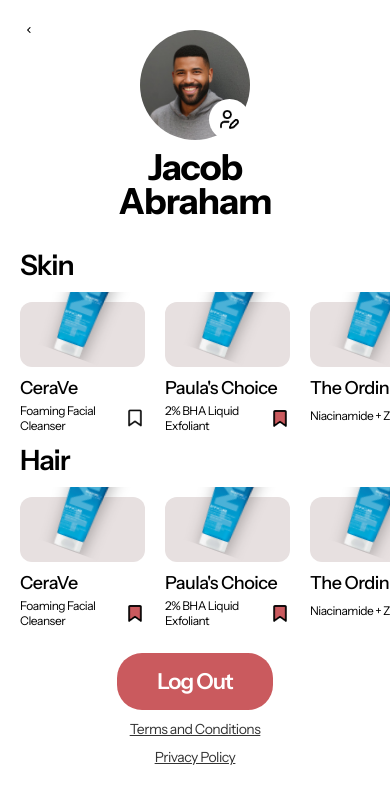
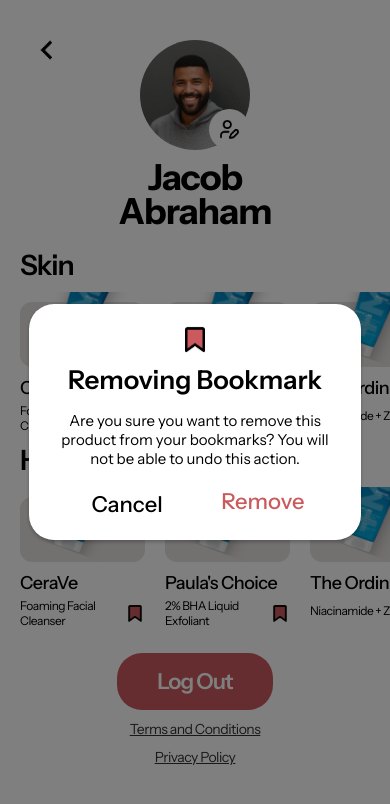
Before and after one commit to ashwin-333/mirror, a React Native app: screen /Profile in a window 390 px wide. Both pictures are taken after a click on the element 160 px from the left and 418 px from the top of the page. Shown: the top 804 px of the page. Built offline with nearby package versions, Linux system fonts and the light colour scheme.

Commit message:
bookmark confirmation

```diff
--- a/src/screens/ProfileScreen/ProfileScreen.tsx
+++ b/src/screens/ProfileScreen/ProfileScreen.tsx
@@ -9,6 +9,8 @@
   ScrollView,
   Platform,
   UIManager,
+  Modal,
+  LayoutAnimation,
 } from 'react-native';
 import { SafeAreaView } from 'react-native-safe-area-context';
 import { useNavigation } from '@react-navigation/native';
@@ -61,6 +63,42 @@
     1: true, 2: true, 3: true,
   });
 
+  // Confirmation modal states
+  const [modalVisible, setModalVisible] = useState(false);
+  const [currentProduct, setCurrentProduct] = useState<{section: 'skin' | 'hair', productId: number} | null>(null);
+
+  // Show confirmation modal
+  const showRemoveBookmarkModal = (section: 'skin' | 'hair', productId: number) => {
+    // Only show modal if bookmark is currently active
+    const isCurrentlyBookmarked = section === 'skin'
+      ? bookmarkedSkin[productId]
+      : bookmarkedHair[productId];
+
+    if (isCurrentlyBookmarked) {
+      LayoutAnimation.configureNext(LayoutAnimation.Presets.easeInEaseOut);
+      setCurrentProduct({ section, productId });
+      setModalVisible(true);
+    } else {
+      // If not bookmarked, just toggle directly (add bookmark)
+      toggleBookmark(section, productId);
+    }
+  };
+
+  // Confirm bookmark removal
+  const confirmRemoveBookmark = () => {
+    if (currentProduct) {
+      toggleBookmark(currentProduct.section, currentProduct.productId);
+    }
+    closeModal();
+  };
+
+  // Close modal
+  const closeModal = () => {
+    LayoutAnimation.configureNext(LayoutAnimation.Presets.easeInEaseOut);
+    setModalVisible(false);
+    setCurrentProduct(null);
+  };
+
   // Toggle bookmark
   const toggleBookmark = (section: 'skin' | 'hair', productId: number) => {
     if (section === 'skin') {
@@ -112,7 +150,7 @@
         <Text style={styles.productSubtext}>{product.subtext}</Text>
         <TouchableOpacity
           style={styles.bookmarkButton}
-          onPress={() => toggleBookmark(section, product.id)}
+          onPress={() => showRemoveBookmarkModal(section, product.id)}
         >
           <Image
             source={
@@ -210,11 +248,51 @@
           <Text style={styles.termsText}>Terms and Conditions</Text>
         </TouchableOpacity>
 
-         {/* Terms and Conditions */}
+         {/* Privacy Policy */}
          <TouchableOpacity style={styles.termsButton}>
           <Text style={styles.termsText}>Privacy Policy</Text>
         </TouchableOpacity>
       </View>
+
+      {/* Bookmark Removal Confirmation Modal */}
+      <Modal
+        animationType="fade"
+        transparent={true}
+        visible={modalVisible}
+        onRequestClose={closeModal}
+      >
+        <View style={styles.modalOverlay}>
+          <View style={styles.modalContainer}>
+            <View style={styles.modalContent}>
+              <Image
+                source={require('../../../assets/filled-bookmark.png')}
+                style={styles.modalBookmarkIcon}
+                resizeMode="contain"
+              />
+              <Text style={styles.modalTitle}>Removing Bookmark</Text>
+              <Text style={styles.modalText}>
+                Are you sure you want to remove this product from your bookmarks? You will not be able to undo this action.
+              </Text>
+
+              <View style={styles.modalButtonsContainer}>
+                <TouchableOpacity
+                  style={styles.modalCancelButton}
+                  onPress={closeModal}
+                >
+                  <Text style={styles.modalCancelText}>Cancel</Text>
+                </TouchableOpacity>
+
+                <TouchableOpacity
+                  style={styles.modalRemoveButton}
+                  onPress={confirmRemoveBookmark}
+                >
+                  <Text style={styles.modalRemoveText}>Remove</Text>
+                </TouchableOpacity>
+              </View>
+            </View>
+          </View>
+        </View>
+      </Modal>
     </SafeAreaView>
   );
 };
@@ -236,14 +314,14 @@
     marginLeft: 5,
   },
   backIcon: {
-    width: 20,
-    height: 20,
+    width: 60,
+    height: 60,
   },
   profileSection: {
     alignItems: 'center',
     paddingVertical: 5,
     marginBottom: 10,
-    marginTop: -30,
+    marginTop: -60,
   },
   profileImageContainer: {
     position: 'relative',
@@ -281,6 +359,7 @@
     color: '#000000',
     marginTop: -10,
     textAlign: 'center',
+    marginBottom: -10,
   },
   sectionContainer: {
     marginBottom: 20,
@@ -384,11 +463,13 @@
     alignItems: 'center',
     zIndex: 999,
   },
+  // Explicitly removing any default tint so the PNG’s original color is preserved
   bookmarkIcon: {
     marginLeft: -50,
     width: 20,
     height: 25,
     resizeMode: 'contain',
+    tintColor: undefined,
   },
   termsButton: {
     alignItems: 'center',
@@ -417,4 +498,78 @@
     letterSpacing: -1,
     color: '#FFFFFF',
   },
+  // New modal styles
+  modalOverlay: {
+    flex: 1,
+    backgroundColor: 'rgba(0, 0, 0, 0.5)',
+    justifyContent: 'center',
+    alignItems: 'center',
+  },
+  modalContainer: {
+    width: '85%',
+    backgroundColor: 'white',
+    borderRadius: 25,
+    overflow: 'hidden',
+    elevation: 5,
+    shadowColor: '#000',
+    shadowOffset: { width: 0, height: 2 },
+    shadowOpacity: 0.25,
+    shadowRadius: 3.84,
+  },
+  modalContent: {
+    padding: 10,
+    alignItems: 'center',
+  },
+  modalBookmarkIcon: {
+    width: 30,
+    height: 30,
+    marginTop: 10,
+    marginBottom: 10,
+    resizeMode: 'contain',
+    tintColor: undefined, // also ensure no default tint
+  },
+  modalTitle: {
+    fontFamily: 'InstrumentSans-SemiBold',
+    fontSize: 26,
+    textAlign: 'center',
+    marginBottom: 15,
+  },
+  modalText: {
+    fontFamily: 'InstrumentSans-Regular',
+    fontSize: 15,
+    textAlign: 'center',
+    marginBottom: 5,
+    paddingHorizontal: 10,
+  },
+  modalButtonsContainer: {
+    flexDirection: 'row',
+    justifyContent: 'space-between',
+    width: '100%',
+    paddingHorizontal: 20,
+  },
+  modalCancelButton: {
+    flex: 1,
+    paddingVertical: 0,
+    marginBottom: -5,
+    marginHorizontal: 5,
+    alignItems: 'center',
+    justifyContent: 'center',
+  },
+  modalCancelText: {
+    fontFamily: 'InstrumentSans-Medium',
+    fontSize: 22,
+    color: '#000',
+  },
+  modalRemoveButton: {
+    flex: 1,
+    paddingVertical: 15,
+    marginHorizontal: 5,
+    alignItems: 'center',
+    justifyContent: 'center',
+  },
+  modalRemoveText: {
+    fontFamily: 'InstrumentSans-Medium',
+    fontSize: 22,
+    color: '#ca5a5e',
+  },
 });
```
